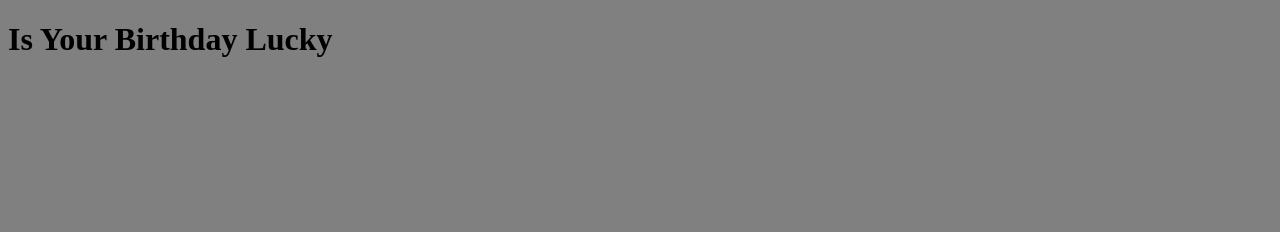
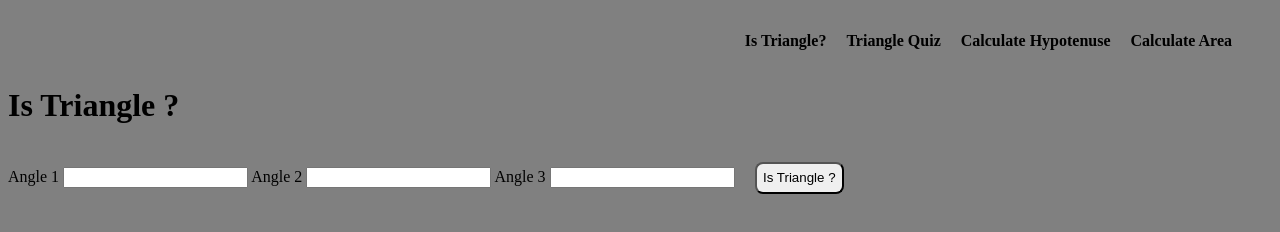
Before and after one commit to vikrantkode/Fun-With-Triangles, a plain HTML site: page index.html in a window 1280 px wide. Drawn offline with Linux system fonts and the light colour scheme.

Commit message:
renamed file to index.html

```diff
--- a/index.html
+++ b/index.html
@@ -8,9 +8,26 @@
     <link rel="stylesheet" href="style.css">
 </head>
 <body>
-    <h1>Is Your Birthday Lucky</h1>
+    <nav>
+        <a href="index.html">Is Triangle?</a>
+        <a href="quiz.html">Triangle Quiz</a>
+        <a href="hypotenuse.html">Calculate Hypotenuse</a>
+        <a href="area.html">Calculate Area</a>
+    </nav>
+    <h1>Is Triangle ?</h1>
+    <label for="angle1">Angle 1</label>
+    <input type="number" class="angle-input"/>
 
+    <label for="angle2">Angle 2</label>
+    <input type="number" class="angle-input"/>
 
+    <label for="angle3">Angle 3</label>
+    <input type="number" class="angle-input"/>
 
+    <button id="is-triangle-btn">Is Triangle ?</button>
+
+    <div id="output"></div>
+
+    <script src="isTriangle.js"></script>
 </body>
 </html>
```
